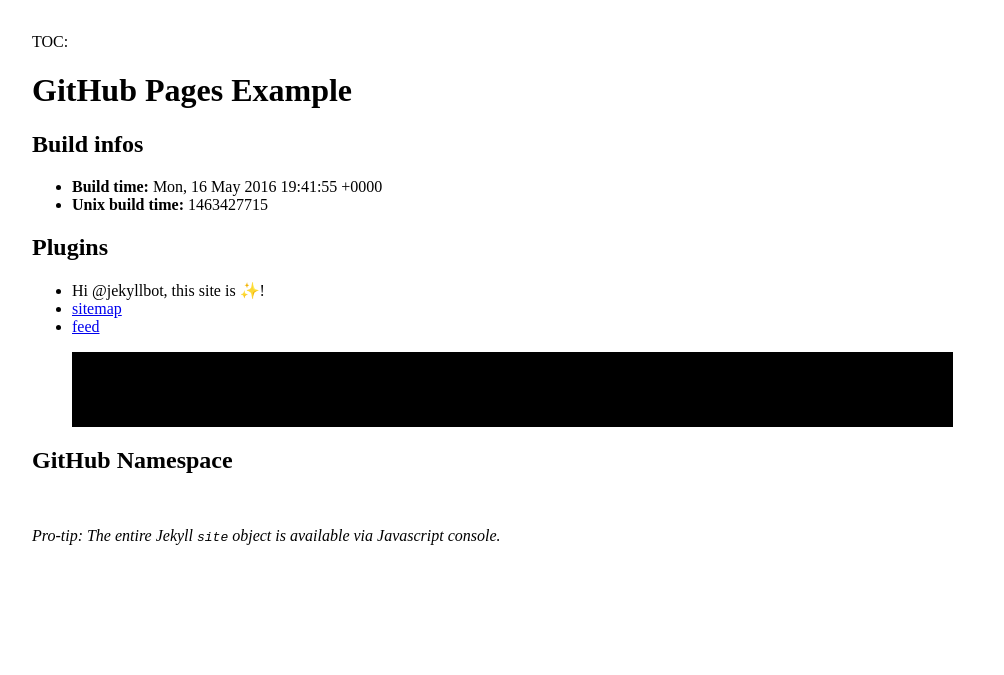
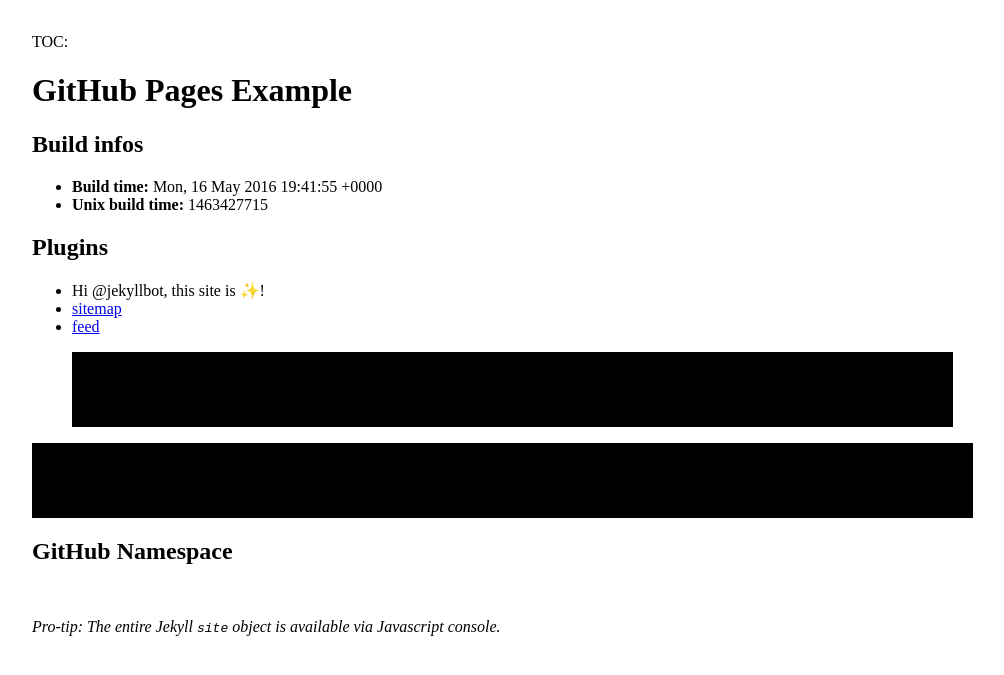
Before and after one commit to jekyllbot/github-pages-site, a Jekyll site: the page built from index.md, in a window 1280 px wide. Shown: the top 675 px of the page, without its empty margins (1-1005 px from the left). Built offline with Jekyll 4.4.1, drawn with Linux system fonts in a browser that asks for light colours; emoji names are drawn with the system emoji font.

Commit message:
Add ruby block

````diff
--- a/index.md
+++ b/index.md
@@ -29,6 +29,12 @@ def hi
 end
 {% endhighlight %}
 
+```ruby
+def hi
+  puts "Hello."
+end
+```
+
 <h2 id="github-namespace">GitHub Namespace</h2>
 
 <div id="output">&nbsp;</div>
````
